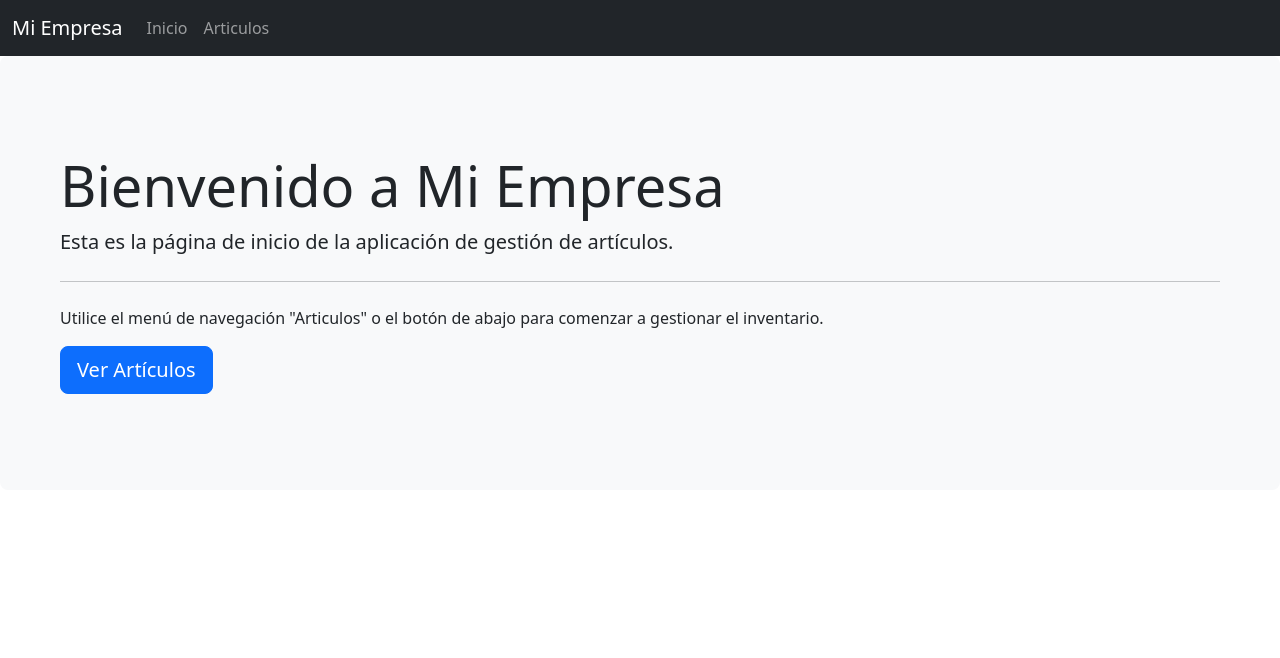
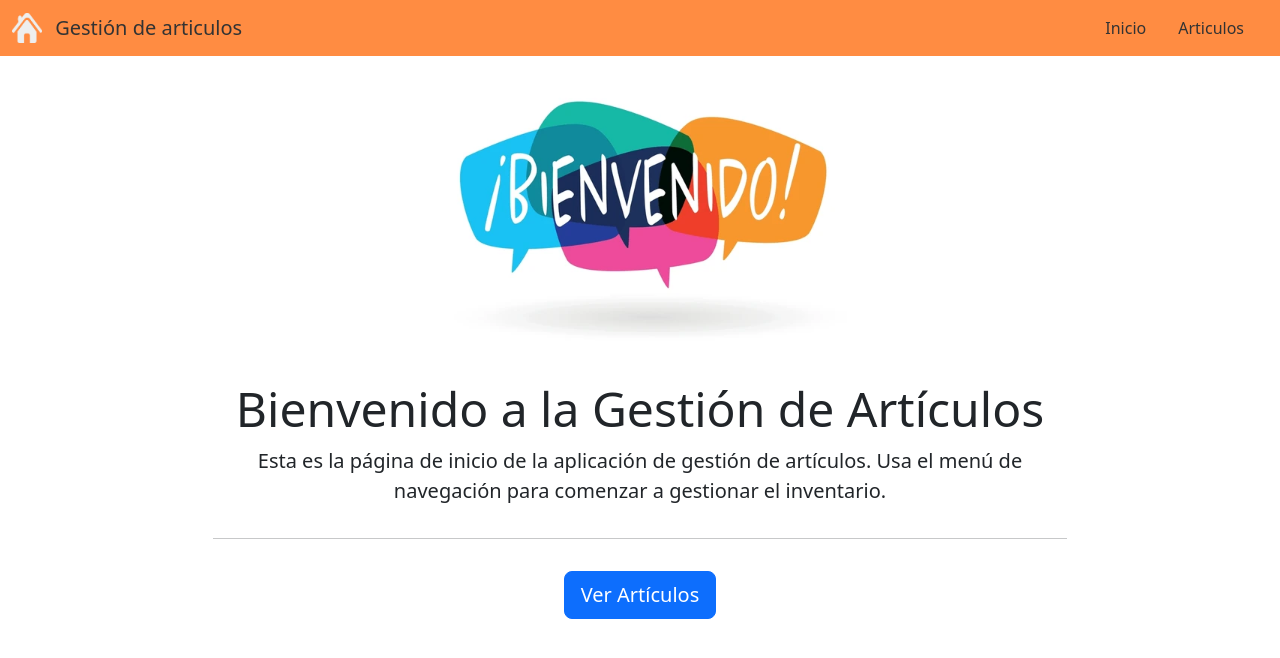
Before and after one commit to r4r4s/practicaAngular, an Angular app: page / in a window 1280 px wide. Shown: the top 658 px of the page. Built offline with nearby package versions, Linux system fonts and the light colour scheme.

Commit message:
Inicio y header

```diff
--- a/src/app/Components/header/header.css
+++ b/src/app/Components/header/header.css
@@ -0,0 +1,16 @@
+.custom-navbar-orange {
+  background-color: #FF8C42;
+
+}
+
+.custom-navbar-orange .navbar-brand,
+.custom-navbar-orange .nav-link {
+  color: #333;
+}
+.custom-navbar-orange .nav-link:hover {
+  color: #000;
+}
+
+.custom-navbar-orange .navbar-toggler-icon {
+  filter: invert(0.5) sepia(1) saturate(5) hue-rotate(175deg) brightness(0.8);
+}
--- a/src/app/Components/header/header.html
+++ b/src/app/Components/header/header.html
@@ -1,22 +1,25 @@
-<nav class="navbar navbar-expand-lg navbar-dark bg-dark">
+<nav class="navbar navbar-expand-lg navbar-dark custom-navbar-orange">
+  <div class="container-fluid">
 
-<div class="container-fluid">
-
-    <a class="navbar-brand" routerLink="/">Mi Empresa</a>
+    <a class="navbar-brand" routerLink="/">
+      <img src="assets/icono.png" alt="Logo Mi Empresa" width="30" height="30" class="d-inline-block align-top me-2">
+      Gestión de articulos
+    </a>
 
     <button class="navbar-toggler" type="button" data-bs-toggle="collapse" data-bs-target="#navbarNav">
       <span class="navbar-toggler-icon"></span>
     </button>
 
     <div class="collapse navbar-collapse" id="navbarNav">
-      <ul class="navbar-nav">
+
+      <ul class="navbar-nav ms-auto me-3">
 
         <li class="nav-item">
           <a class="nav-link" routerLink="/">Inicio</a>
         </li>
 
         <li class="nav-item">
-          <a class="nav-link" routerLink="/articulos">Articulos</a>
+          <a class="nav-link ms-3" routerLink="/articulos">Articulos</a>
         </li>
 
       </ul>
--- a/src/app/Components/inicio/inicio.css
+++ b/src/app/Components/inicio/inicio.css
@@ -0,0 +1,5 @@
+.welcome-image {
+  max-width: 450px;
+  width: 100%;
+  height: auto;
+}
--- a/src/app/Components/inicio/inicio.html
+++ b/src/app/Components/inicio/inicio.html
@@ -1,23 +1,20 @@
-<div class="p-5 mb-4 bg-light rounded-3">
-  <div class="container-fluid py-5">
+<div class="d-flex flex-column align-items-center text-center">
 
-    <h1 class="display-4">Bienvenido a Mi Empresa</h1>
+  <img src="assets/bienvenido.webp"
+       alt="Bienvenido a Mi Empresa"
+       class="img-fluid welcome-image mb-4">
 
-    <p class="lead">
-      Esta es la página de inicio de la aplicación de gestión de artículos.
+  <h1 class="display-5">Bienvenido a la Gestión de Artículos</h1>
 
-    </p>
+  <p class="lead col-md-8">
+    Esta es la página de inicio de la aplicación de gestión de artículos.
+    Usa el menú de navegación para comenzar a gestionar el inventario.
+  </p>
 
-    <hr class="my-4">
+  <hr class="my-3 col-md-8">
 
-    <p>
-      Utilice el menú de navegación "Articulos" o el botón de abajo
-      para comenzar a gestionar el inventario.
-    </p>
+  <a class="btn btn-primary btn-lg mt-3" routerLink="/articulos" role="button">
+    Ver Artículos
+  </a>
 
-    <a class="btn btn-primary btn-lg" routerLink="/articulos" role="button">
-      Ver Artículos
-    </a>
-
-  </div>
 </div>
```
Also changed, not shown: public/assets/bienvenido.webp (added), public/assets/icono.png (added).
